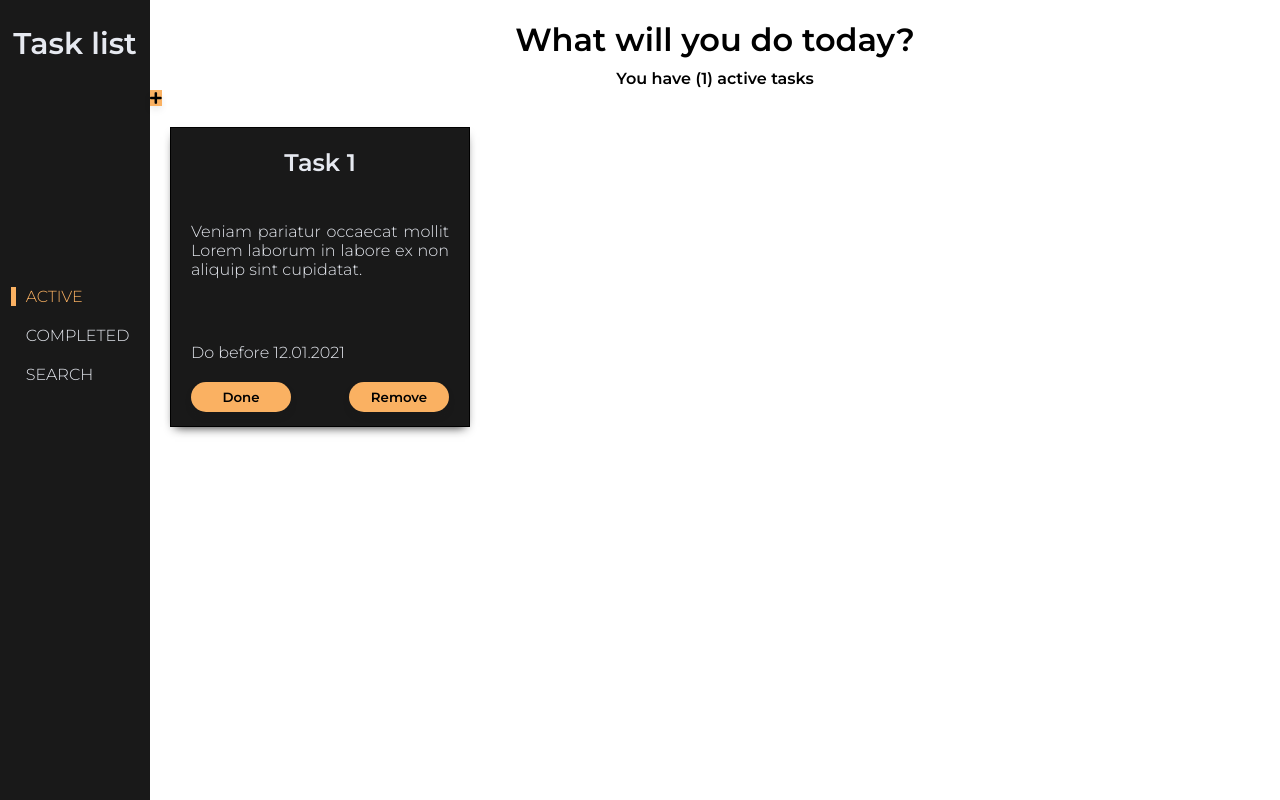
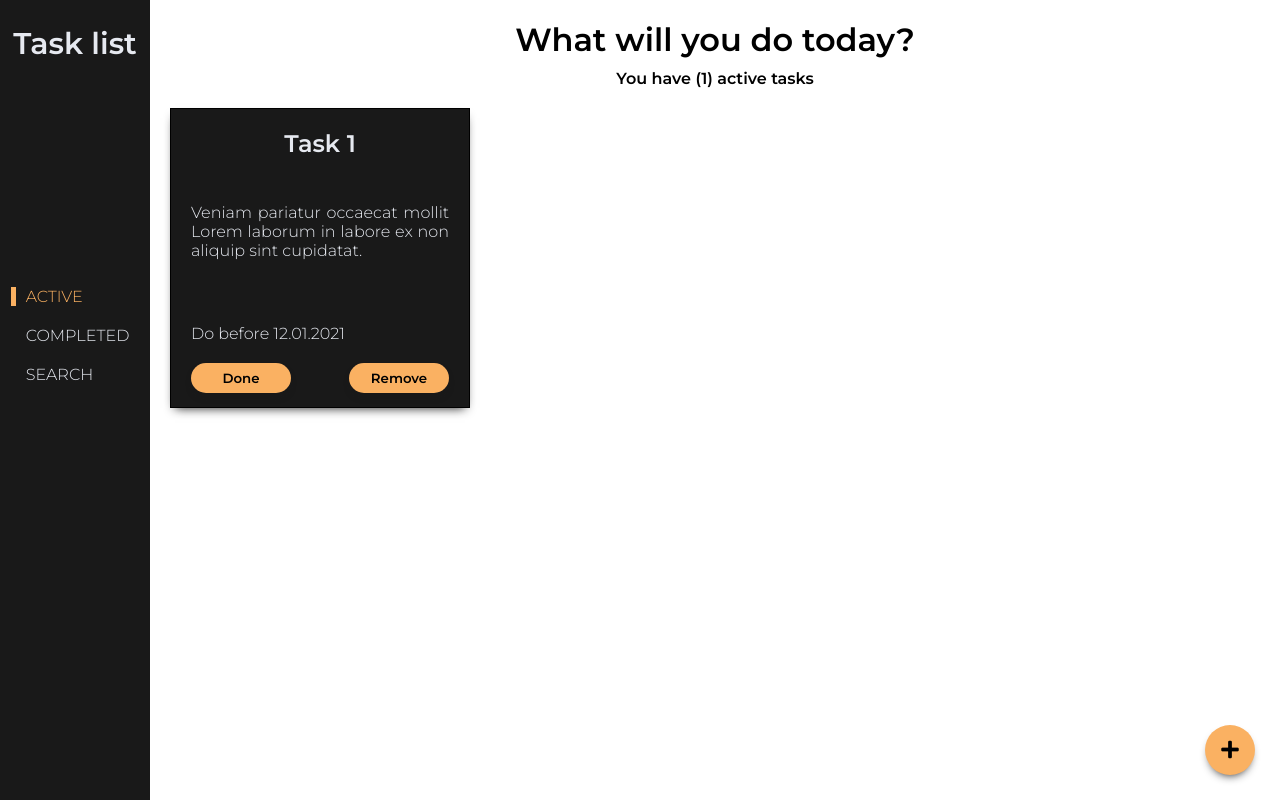
Before and after one commit to MaksymilianStoklosa/Task-list, a React (Create React App) app: page / in a window 1280 px wide. Built offline with nearby package versions, Linux system fonts and the light colour scheme.

Commit message:
Change button class name

```diff
--- a/src/pages/ActivePage.js
+++ b/src/pages/ActivePage.js
@@ -36,7 +36,7 @@ const ActivePage = () => {
       {!openForm ? (
         <Button
           click={toggleForm}
-          classname="open-form-button"
+          classname="activepage__button"
         >
           <i className="fas fa-plus" />
         </Button>
```
